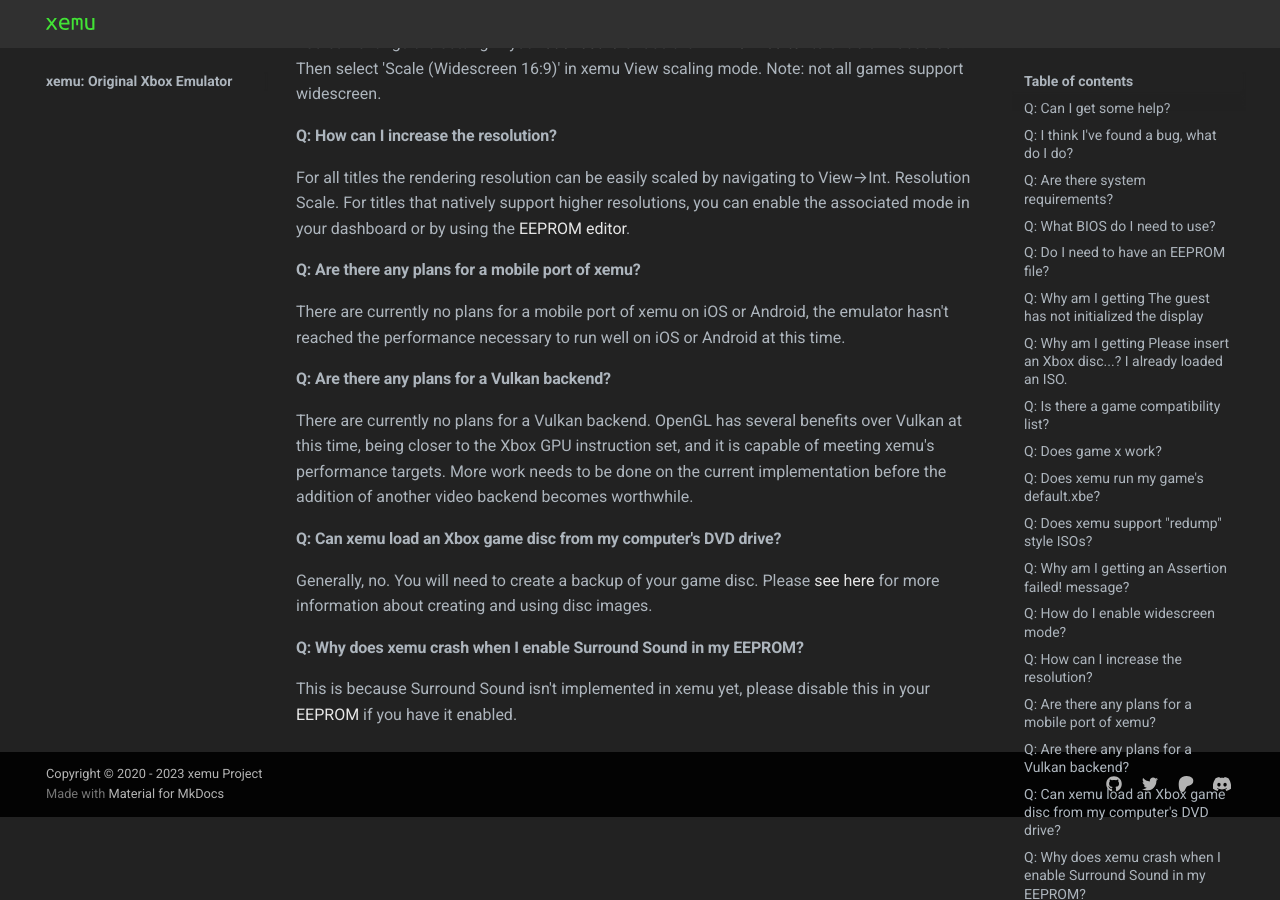
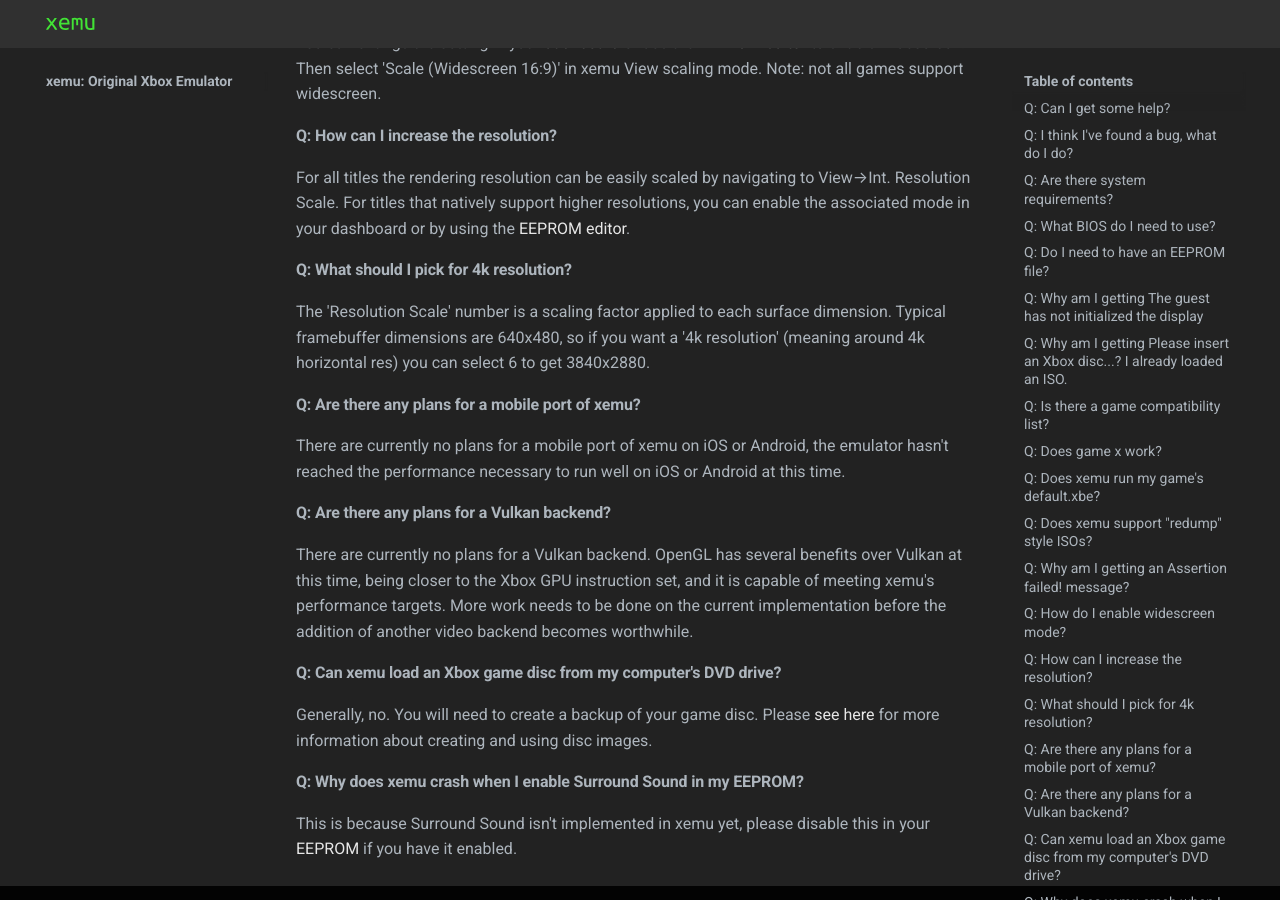
Before and after one commit to xemu-project/xemu-website, an MkDocs documentation site: the page built from docs/docs/faq.md, in a window 1280 px wide and 900 px high, scrolled down 1484 px. Built offline with MkDocs 1.6.1 and Material for MkDocs 9.7.7, drawn with Linux system fonts in a browser that asks for light colours.

Commit message:
Add notes about '4k'

```diff
--- a/docs/docs/faq.md
+++ b/docs/docs/faq.md
@@ -42,6 +42,9 @@ You can change the setting in your [dashboard](dashboard.md) or use the [EEPROM
 #### Q: How can I increase the resolution?
 For all titles the rendering resolution can be easily scaled by navigating to View&rarr;Int. Resolution Scale. For titles that natively support higher resolutions, you can enable the associated mode in your dashboard or by using the [EEPROM editor](eeprom.md).
 
+#### Q: What should I pick for 4k resolution?
+The 'Resolution Scale' number is a scaling factor applied to each surface dimension. Typical framebuffer dimensions are 640x480, so if you want a '4k resolution' (meaning around 4k horizontal res) you can select 6 to get 3840x2880.
+
 #### Q: Are there any plans for a mobile port of xemu?
 There are currently no plans for a mobile port of xemu on iOS or Android, the emulator hasn't reached the performance necessary to run well on iOS or Android at this time.
 
```
